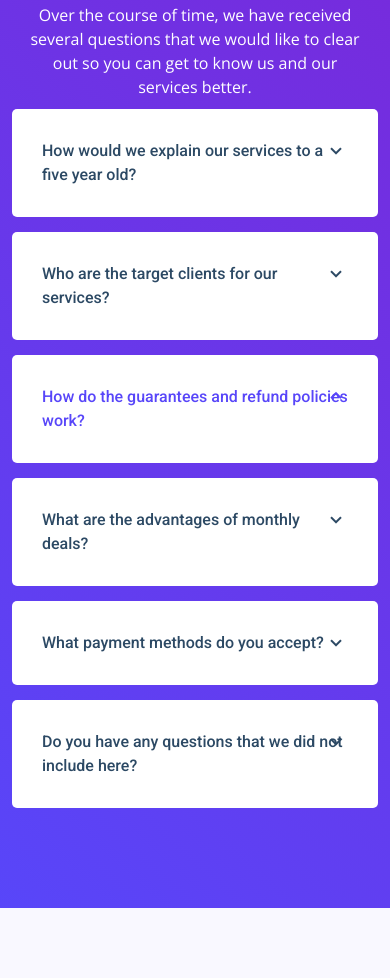
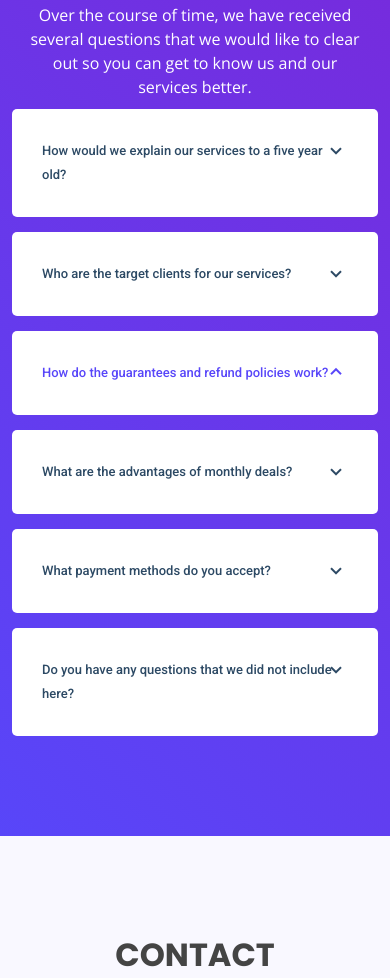
Before and after one commit to Lucasiocco/RekonMedia, a plain HTML site: page index.html in a window 390 px wide. Shown: the part 6981-7959 px from the top of the page. Drawn offline with nearby package versions, Linux system fonts and the light colour scheme; a script that the page names is missing.

Commit message:
Se modificaron las mediasquery

```diff
--- a/RekonMedia/assets/css/style.css
+++ b/RekonMedia/assets/css/style.css
@@ -1285,6 +1285,11 @@ section {
     padding: 10px;
   }
 }
+@media screen and (max-width: 430px) {
+  .faq .faq-list a {
+    font-size: 13px;
+  }
+}
 
 /*--------------------------------------------------------------
 # Contact
@@ -1395,7 +1400,7 @@ section {
   }
 }
 
-@media screen and (max-width: 426px) {
+@media screen and (max-width: 430px) {
   .info-box {
     margin-bottom: 15px;
   }
@@ -1580,7 +1585,7 @@ section {
     display: none;
   }
 }
-@media (max-width: 426px) {
+@media (max-width: 430px) {
   .rowFooter {
     display: block;
   }
@@ -1588,7 +1593,6 @@ section {
     width: 40%!important;
   }
 }
-
 
 
 /*--------------------------------------------------------------
--- a/assets/css/style.css
+++ b/assets/css/style.css
@@ -1285,6 +1285,11 @@ section {
     padding: 10px;
   }
 }
+@media screen and (max-width: 430px) {
+  .faq .faq-list a {
+    font-size: 13px;
+  }
+}
 
 /*--------------------------------------------------------------
 # Contact
@@ -1395,7 +1400,7 @@ section {
   }
 }
 
-@media screen and (max-width: 426px) {
+@media screen and (max-width: 430px) {
   .info-box {
     margin-bottom: 15px;
   }
@@ -1580,7 +1585,7 @@ section {
     display: none;
   }
 }
-@media (max-width: 426px) {
+@media (max-width: 430px) {
   .rowFooter {
     display: block;
   }
@@ -1588,7 +1593,6 @@ section {
     width: 40%!important;
   }
 }
-
 
 
 /*--------------------------------------------------------------
```
Also changed, not shown: RekonMedia/policy.html (+1 -1 lines), policy.html (+1 -1 lines), RekonMedia/assets/img/RekonMedia_RM_Purple_FAVICON.svg, assets/img/RekonMedia_RM_Purple_FAVICON.svg.
